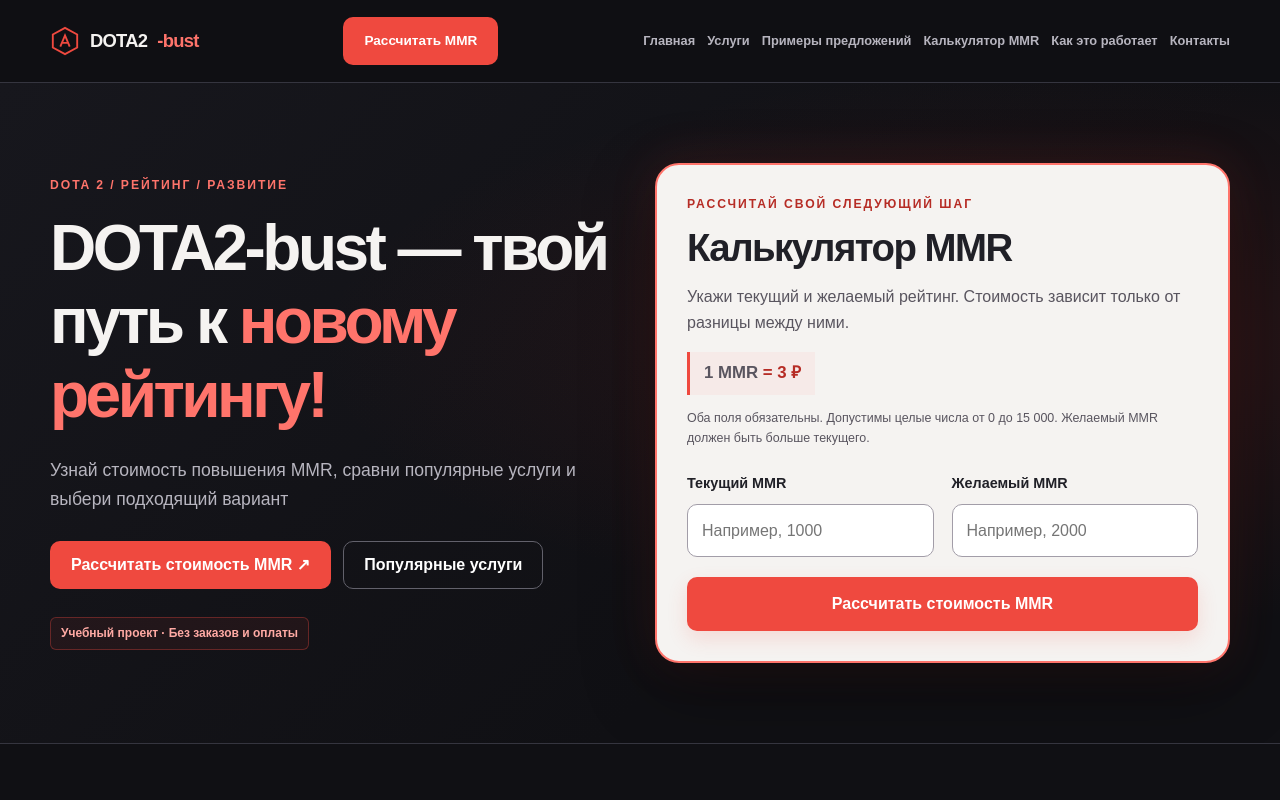
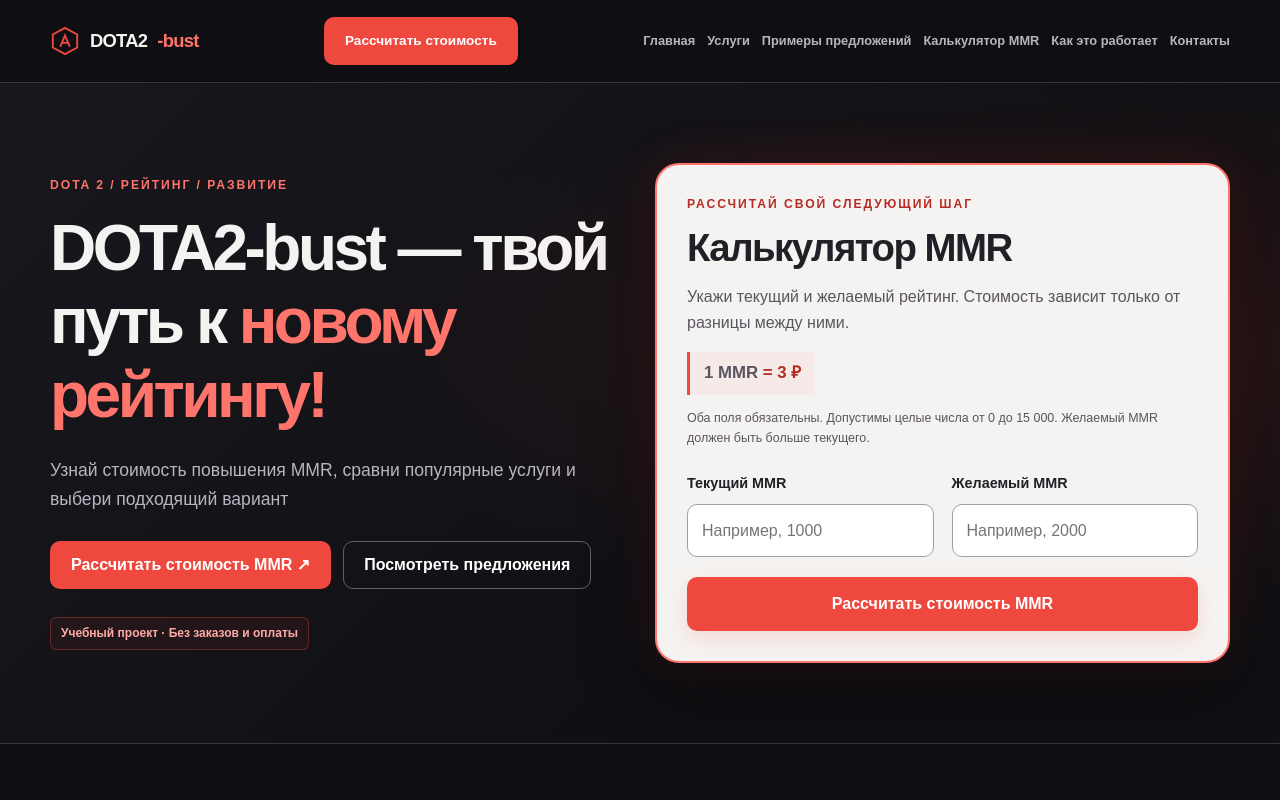
Before and after one commit to WaseL46/my-landing, a plain HTML site: page index.html in a window 1280 px wide. Shown: the top 800 px of the page. Drawn offline with Linux system fonts and the light colour scheme.

Commit message:
уточнены названия кнопок

```diff
--- a/index.html
+++ b/index.html
@@ -461,7 +461,7 @@
         DOTA2<span>-bust</span>
       </a>
 
-      <a class="button header-calculate" href="#calculator">Рассчитать MMR</a>
+      <a class="button header-calculate" href="#calculator">Рассчитать стоимость</a>
 
       <button class="menu-toggle" id="menu-toggle" type="button"
               aria-controls="main-nav" aria-expanded="false">
@@ -491,7 +491,7 @@
           <p>Узнай стоимость повышения MMR, сравни популярные услуги и выбери подходящий вариант</p>
           <div class="hero-actions">
             <a class="button" href="#calculator">Рассчитать стоимость MMR ↗</a>
-            <a class="button secondary" href="#bestsellers">Популярные услуги</a>
+            <a class="button secondary" href="#bestsellers">Посмотреть предложения</a>
           </div>
           <span class="badge">Учебный проект · Без заказов и оплаты</span>
         </div>
```
